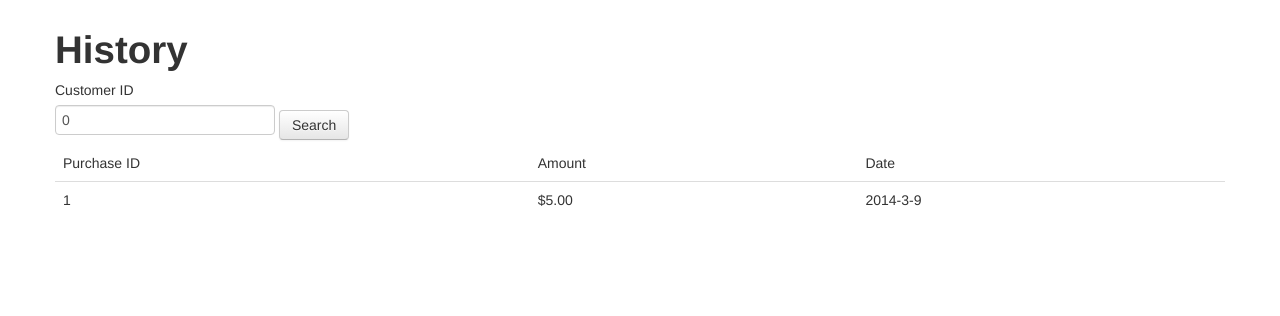
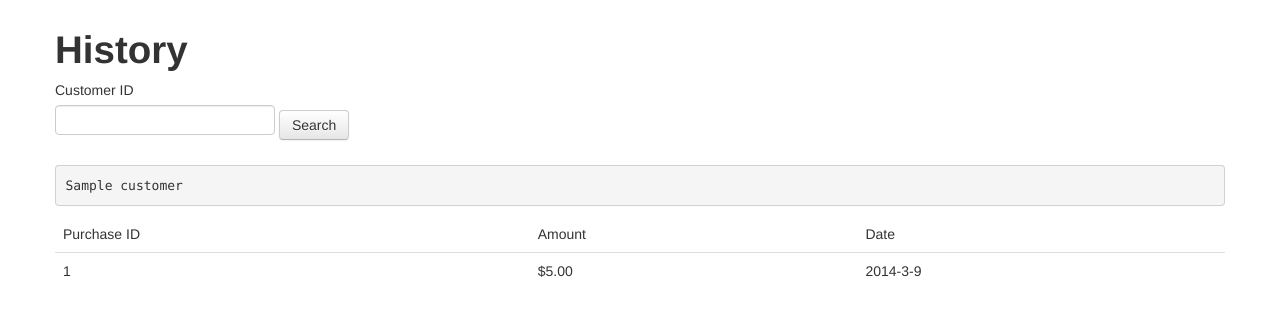
Before and after one commit to fmondaini/payments, a Flask app: template templates/history.html in a window 1280 px wide. Shown: the part 40-356 px from the top of the page. Run offline with Flask 2, Linux system fonts and the light colour scheme; the template is opened without the code that fills it: most values are stand-ins (such as "Sample title", 1, 10 or a date in 2020); some libraries are stand-ins or nearby versions.

Commit message:
History view - WIP

```diff
--- a/app.py
+++ b/app.py
@@ -1,6 +1,7 @@
 import os
 from flask import Flask, render_template, request
 import stripe
+import json
 
 stripe_keys = {
     'secret_key': os.environ['SECRET_KEY'],
@@ -19,12 +20,15 @@ def index():
 
 @app.route('/history')
 def history():
-    return render_template('history.html', key=stripe_keys['publishable_key'])
+    return render_template('history.html')
 
-@app.route('/charge', methods=['POST'])
-def charge():
-    # Amount in cents
-    amount = 500
+@app.route('/get_history', methods=['POST'])
+def get_history():
+    customer = stripe.Customer.retrieve(request.json['customer_id'])
+    if customer:
+        return json.dumps(customer)
+    else:
+        return 'Customer not found'
 
 
 @app.route('/subscribe', methods=['POST'])
--- a/templates/history.html
+++ b/templates/history.html
@@ -2,13 +2,15 @@
 
 {% block content %}
 
-<div class="container">
+<div class="container" ng-controller="CustomerController">
   <h1>History</h1>
 
-  <label>Customer ID</label>
-  <input type="text" ng-model="customer-id" class="form-control"/>
-  <button ng-click="getPurchaseHistory" type="submit" class="btn btn-default">Search</button>
-   <!-- Inserir um NG-repeat aqui com a lista de pagamento. -->
+  <form>
+    <label>Customer ID</label>
+    <input type="text" class="form-control" ng-model="customer.id"/>
+    <button ng-click="getPurchaseHistory()" class="btn btn-default">Search</button>
+  </form>
+  <pre>{{ customer }}</pre>
 
 
   <table class="table table-hover">
```
